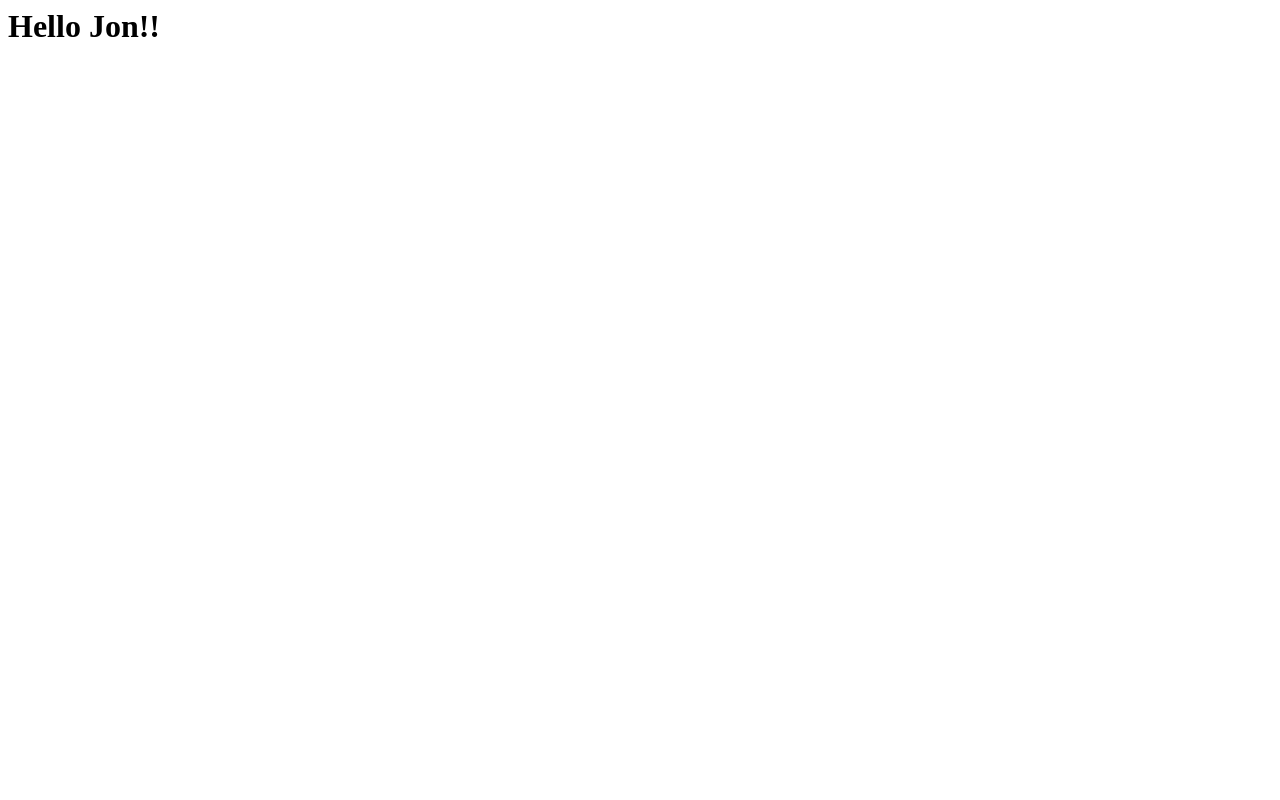
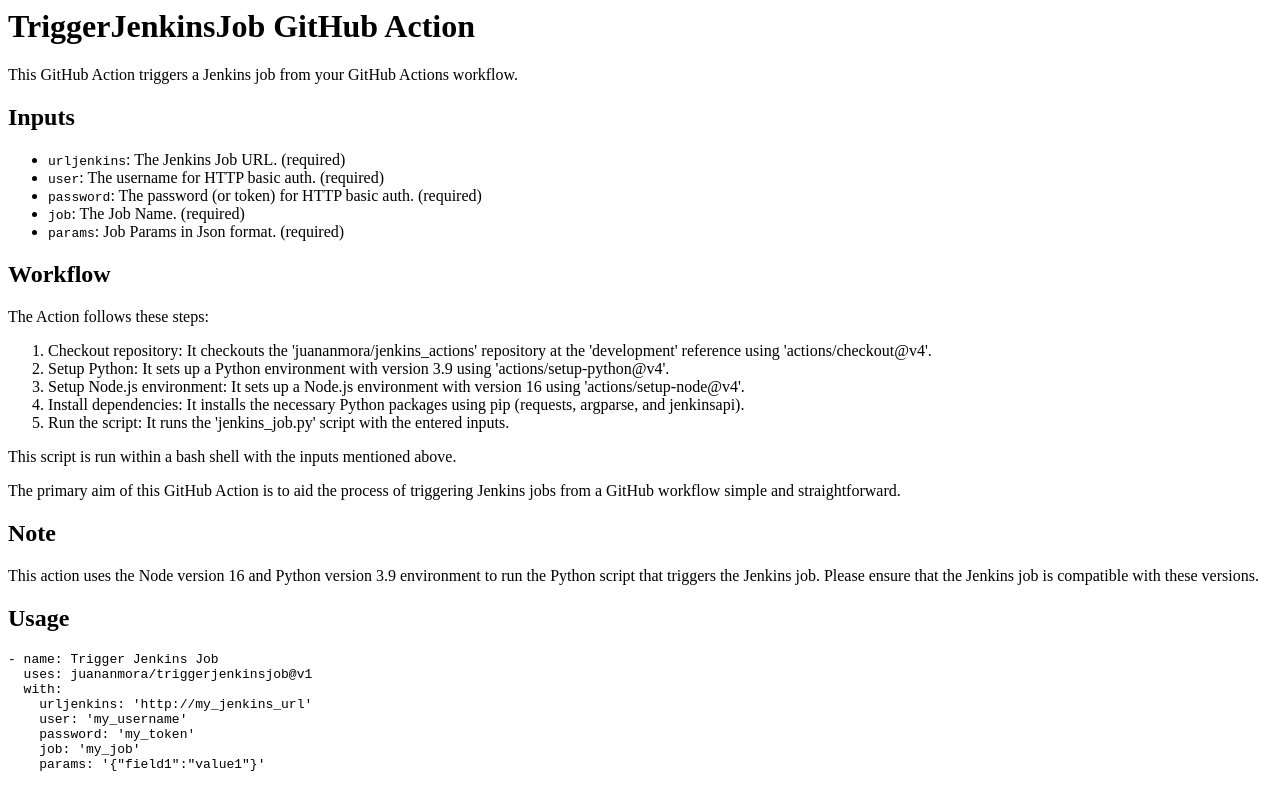
Before and after one commit to juananmora/triggerjenkinsjob, a plain HTML site: page index.html in a window 1280 px wide. Drawn offline with Linux system fonts and the light colour scheme.

Commit message:
Update index.html

```diff
--- a/index.html
+++ b/index.html
@@ -1 +1,45 @@
-<h1>Hello Jon!!</h1>
+<h1>TriggerJenkinsJob GitHub Action</h1>
+
+<p>This GitHub Action triggers a Jenkins job from your GitHub Actions workflow.</p>
+
+<h2>Inputs</h2>
+
+<ul>
+  <li><code>urljenkins</code>: The Jenkins Job URL. (required)</li>
+  <li><code>user</code>: The username for HTTP basic auth. (required)</li>
+  <li><code>password</code>: The password (or token) for HTTP basic auth. (required)</li>
+  <li><code>job</code>: The Job Name. (required)</li>
+  <li><code>params</code>: Job Params in Json format. (required)</li>
+</ul>
+
+<h2>Workflow</h2>
+
+<p>The Action follows these steps:</p>
+
+<ol>
+  <li>Checkout repository: It checkouts the 'juananmora/jenkins_actions' repository at the 'development' reference using 'actions/checkout@v4'.</li>
+  <li>Setup Python: It sets up a Python environment with version 3.9 using 'actions/setup-python@v4'.</li>
+  <li>Setup Node.js environment: It sets up a Node.js environment with version 16 using 'actions/setup-node@v4'.</li>
+  <li>Install dependencies: It installs the necessary Python packages using pip (requests, argparse, and jenkinsapi).</li>
+  <li>Run the script: It runs the 'jenkins_job.py' script with the entered inputs.</li>
+</ol>
+
+<p>This script is run within a bash shell with the inputs mentioned above.</p>
+
+<p>The primary aim of this GitHub Action is to aid the process of triggering Jenkins jobs from a GitHub workflow simple and straightforward.</p>
+
+<h2>Note</h2>
+
+<p>This action uses the Node version 16 and Python version 3.9 environment to run the Python script that triggers the Jenkins job. Please ensure that the Jenkins job is compatible with these versions.</p>
+
+<h2>Usage</h2>
+
+<pre><code>- name: Trigger Jenkins Job
+  uses: juananmora/triggerjenkinsjob@v1
+  with:
+    urljenkins: 'http://my_jenkins_url'
+    user: 'my_username'
+    password: 'my_token'
+    job: 'my_job'
+    params: '{"field1":"value1"}'
+</code></pre>
```
